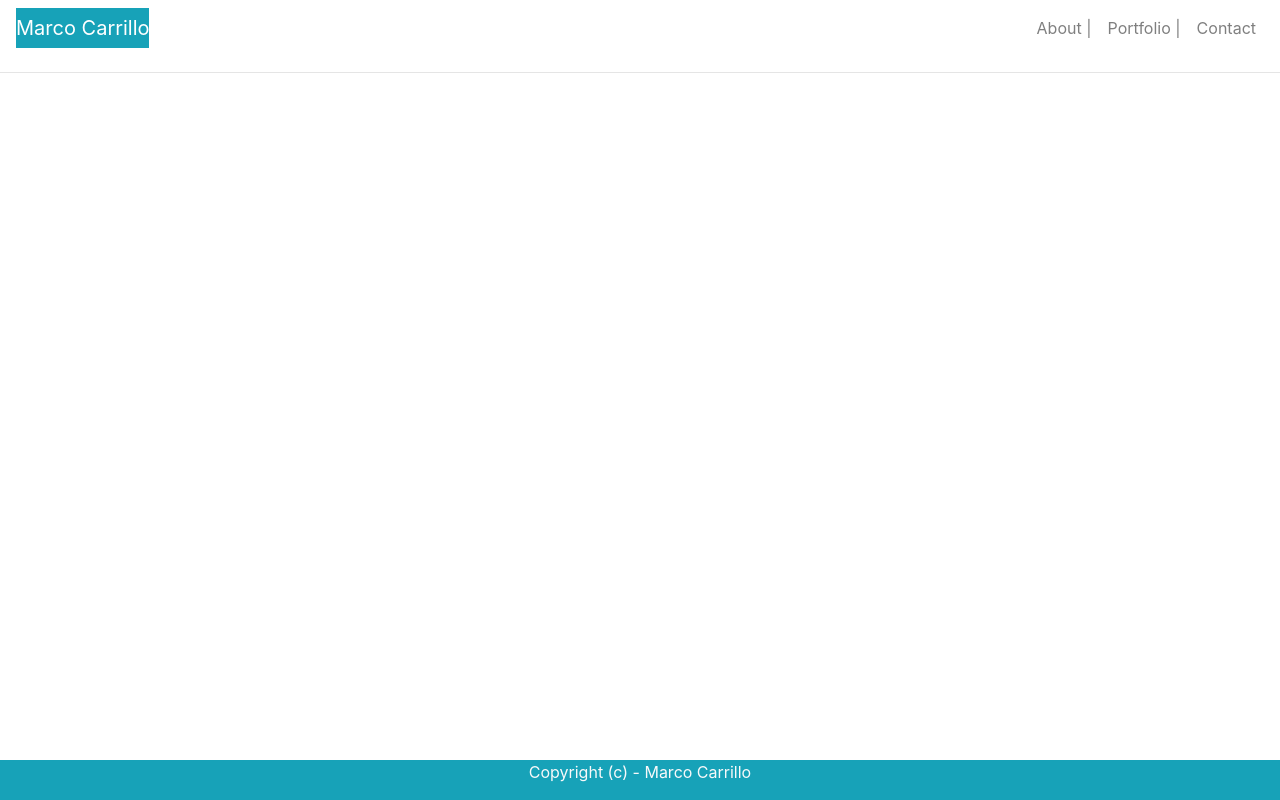
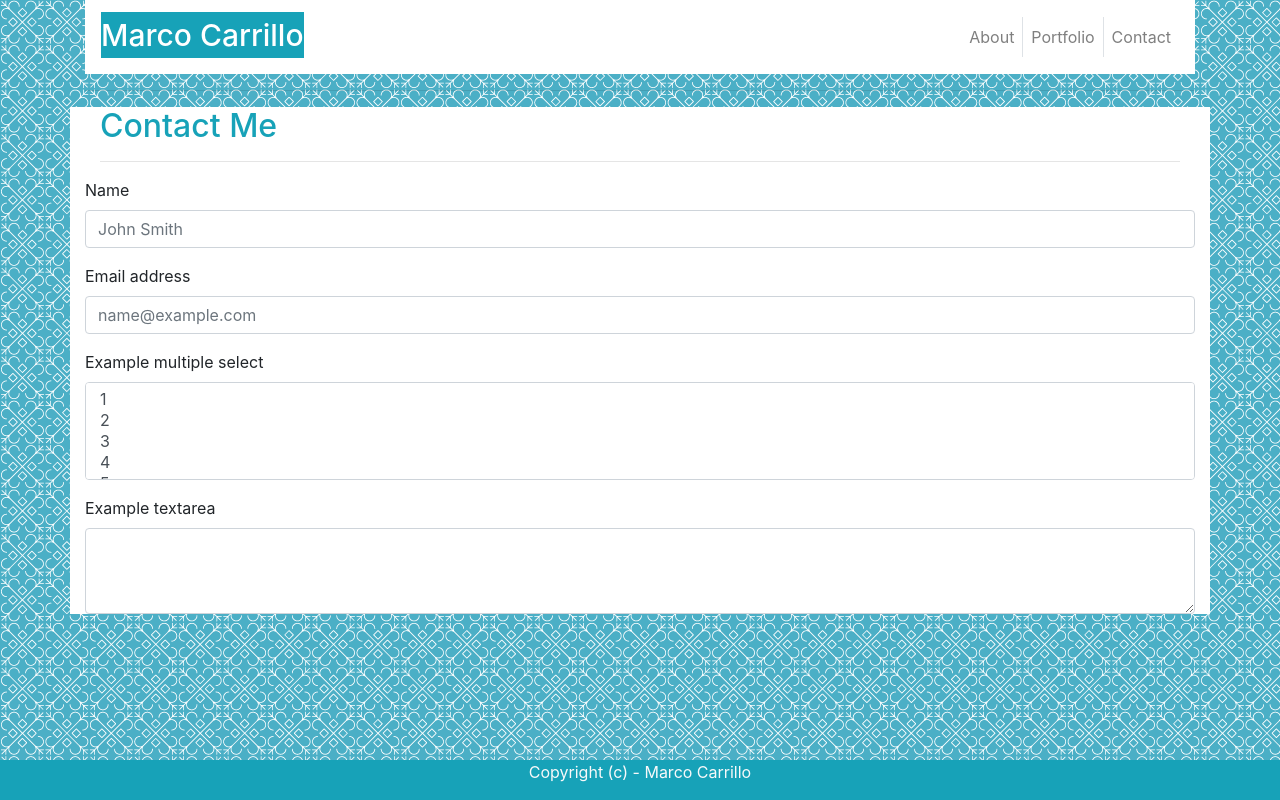
Before and after one commit to marco-carrillo/Homework2-Portfolio, a plain HTML site: page contact.html in a window 1280 px wide. Drawn offline with nearby package versions, Linux system fonts and the light colour scheme.

Commit message:
Tuesday before class commit

```diff
--- /dev/null
+++ b/assets/css/style.css
@@ -0,0 +1,11 @@
+/**************************************************************/
+/*   Style file that will modify behavior for Bootstrap       */
+/**************************************************************/
+
+/*********************************************************/
+/*  Spacing the container so that it could be centered   */
+/*********************************************************/
+
+.bg-info {color=background-color:#4aaaa5};
+.navbar-brand .bg-info .text-white #myname a {font-size: 40px;}
+a#myname.navbar-brand.bg-info.text-white {font-size:30px;}
--- a/contact.html
+++ b/contact.html
@@ -2,44 +2,100 @@
 <html lang=en>
 
 <head>
-    <link rel="stylesheet" href="https://stackpath.bootstrapcdn.com/bootstrap/4.3.1/css/bootstrap.min.css" integrity="sha384-ggOyR0iXCbMQv3Xipma34MD+dH/1fQ784/j6cY/iJTQUOhcWr7x9JvoRxT2MZw1T" crossorigin="anonymous">
+     <meta charset="utf-8">
+     <meta name="viewport" content="width=device-width, initial-scale=1, shrink-to-fit=no">
+     <link rel="stylesheet" href="https://stackpath.bootstrapcdn.com/bootstrap/4.3.1/css/bootstrap.min.css" integrity="sha384-ggOyR0iXCbMQv3Xipma34MD+dH/1fQ784/j6cY/iJTQUOhcWr7x9JvoRxT2MZw1T" crossorigin="anonymous">
+     <link rel="stylesheet" href="assets/css/style.css">
 </head>
 
-<body>
-
+<body style="background-image: url(assets/images/background.png);">
 
     <!--********************************-->
     <!--  Formatting navigational bar   -->
     <!--********************************-->
-    <nav class="navbar navbar-expand-md navbar-light bg-white">
+
+    <div class="container">  <!--To wrap the navigational bar around-->
+         <nav class="navbar navbar-expand-md navbar-light bg-white">    <!-- expands when it is a middle-sized monitor-->
 
               <!--Navbar brand, my name included here-->
-              <a class="navbar-brand bg-info text-white" href="#" >Marco Carrillo</a>
+              <div class="navbar-header h1">
+                   <a class="navbar-brand bg-info text-white" id="myname" href="#" >Marco Carrillo</a>
+
+               </div>
 
               <!--Toggle button, handles mobile screens-->
               <button class="navbar-toggler " type="button" data-toggle="collapse" data-target="#MyMenuHwrk2" aria-controls="MyMenuHwrk2" aria-expanded="false" aria-label="Toggle navigation">
                    <span class="navbar-toggler-icon"></span>
               </button>
 
-              <div class="collapse navbar-collapse ml-auto" id="MyMenuHwrk2">
+               <div class="collapse navbar-collapse ml-auto" id="MyMenuHwrk2">
 
                    <!-- Navbar menu-->
                    <ul class="nav navbar-nav ml-auto">
-                       <li class="nav-item"><a href="index.html" class="nav-link Active">About |<span class="sr-only">(current)</span></a></li>
-                       <li class="nav-item"><a href="portfolio.html" class="nav-link">Portfolio |</a></li>
+                       <li class="nav-item"><a href="index.html" class="nav-link Active border-right">About<span class="sr-only">(current)</span></a></li>
+                       <li class="nav-item"><a href="portfolio.html" class="nav-link border-right">Portfolio</a></li>
                        <li class="nav-item"><a href="contact.html" class="nav-link">Contact</a></li>
                    </ul>
 
               </div>  <!--Navbar collapse-->
-     </nav>  <!-- Overall nav element-->
-     <hr>
-     </div>
+          </nav>  <!-- Overall nav element-->
+          <hr>
+     </div>  <!-- Wrapper to the navigational bar-->
 
      <!--************************************************************************************************-->
     <!--  Defining the elements for a grid.  Only 1 row required, 3 columns, both at the end empty      -->
     <!--************************************************************************************************-->
 
-    <!--************************************************************************-->
+    <div id="contactformwrapper" class="container bg-white">  <!--To wrap the contact form around-->
+
+          <form>  <!--Start of the input form-->
+
+               <div class="container text-info">  <!-- divider contains the -->
+                    <h2 class="text-info">Contact Me</h2><hr>
+               </div>
+
+               <!--  Formatting the name address-->
+               <div class="form-group">
+                    <label for="exampleFormControlInput1">Name</label>
+                    <input type="text" class="form-control" id="exampleFormControlInput1" placeholder="John Smith">
+               </div>
+
+
+               <!--  Formatting the e-mail address-->
+               <div class="form-group">
+                    <label for="exampleFormControlInput1">Email address</label>
+                    <input type="email" class="form-control" id="exampleFormControlInput2" placeholder="name@example.com">
+               </div>
+
+
+
+
+
+               <div class="form-group">
+               <label for="exampleFormControlSelect2">Example multiple select</label>
+               <select multiple class="form-control" id="exampleFormControlSelect2">
+               <option>1</option>
+               <option>2</option>
+               <option>3</option>
+               <option>4</option>
+               <option>5</option>
+               </select>
+               </div>
+               <div class="form-group">
+               <label for="exampleFormControlTextarea1">Example textarea</label>
+               <textarea class="form-control" id="exampleFormControlTextarea1" rows="3"></textarea>
+               </div>
+          </form>
+
+
+
+
+
+
+     </div>  <!-- Wrapper to the contact form-->
+
+
+<!--************************************************************************-->
     <!-- Formating the footer.  Will make it 'fixed', similar to sticky in CSS  -->
     <!--************************************************************************-->
 
```
Also changed, not shown: index.html (+15 -15 lines).
